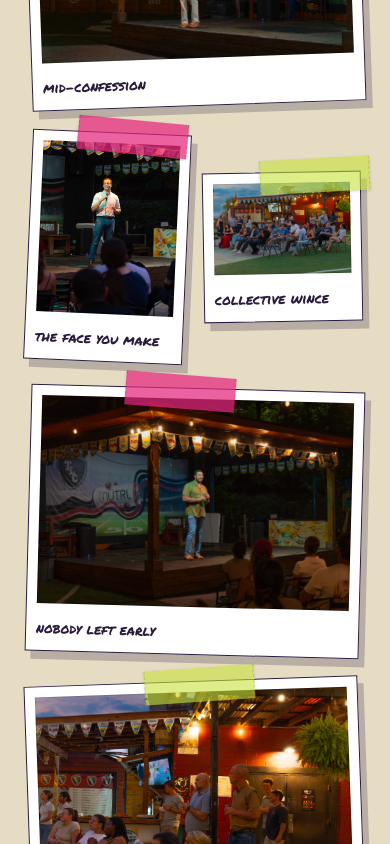
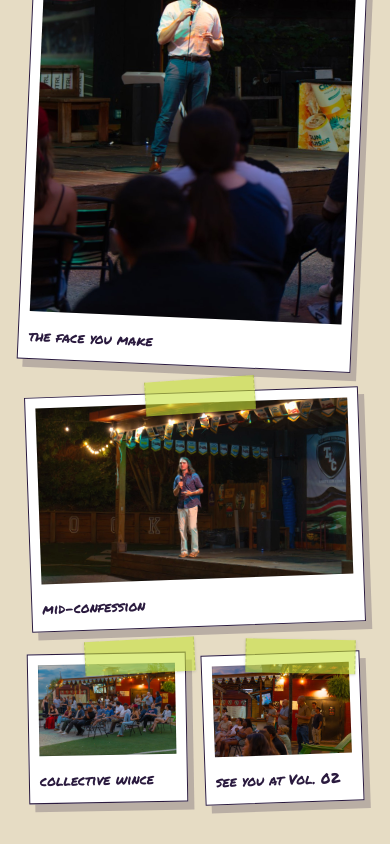
Before and after one commit to inspirecolumbia/screwupnights, a Next.js app: page / in a window 390 px wide. Shown: the part 2660-3504 px from the top of the page. Built offline with nearby package versions, Linux system fonts and the light colour scheme.

Commit message:
Rework the Evidence section around one lead photo

```diff
--- a/app/globals.css
+++ b/app/globals.css
@@ -1348,20 +1348,26 @@ main:focus {
   gap: 28px 22px;
   align-items: start;
 }
-.ev-1 { grid-column: 1 / 6; }
-.ev-2 { grid-column: 6 / 9; margin-top: 18px; }
-.ev-3 { grid-column: 9 / 13; }
-.ev-4 { grid-column: 2 / 7; margin-top: -40px; }
-.ev-5 { grid-column: 7 / 12; }
-.ev-1 img,
-.ev-3 img,
-.ev-4 img,
-.ev-5 img {
+/* One lead portrait on the left, the stage shot wide on top of the right
+   column, two crowd shots under it. */
+.ev-1 { grid-column: 6 / 13; grid-row: 1; }
+.ev-2 { grid-column: 1 / 6; grid-row: 1 / 3; }
+.ev-3 { grid-column: 6 / 10; grid-row: 2; }
+.ev-4 { grid-column: 10 / 13; grid-row: 2; }
+.ev-1 img {
+  /* tighter than the 3:2 original so the speaker fills more of the frame,
+     and lifted because the stage was shot in near darkness */
+  aspect-ratio: 16 / 9;
+  object-fit: cover;
+  object-position: 50% 70%;
+  filter: brightness(1.3) contrast(0.96);
+}
+.ev-3 img {
   aspect-ratio: 3 / 2;
   object-fit: cover;
 }
-.ev-2 img {
-  aspect-ratio: 4 / 5;
+.ev-4 img {
+  aspect-ratio: 4 / 3;
   object-fit: cover;
 }
 @media (max-width: 760px) {
@@ -1370,18 +1376,24 @@ main:focus {
     gap: 26px 16px;
   }
   .ev-1,
-  .ev-4,
-  .ev-5 {
+  .ev-2,
+  .ev-3,
+  .ev-4 {
+    grid-row: auto;
+  }
+  .ev-2 {
     grid-column: span 2;
-    margin-top: 0;
+    order: -1;
   }
-  .ev-2,
-  .ev-3 {
+  .ev-1 {
+    grid-column: span 2;
+  }
+  .ev-3,
+  .ev-4 {
     grid-column: auto;
-    margin-top: 0;
   }
-  .ev-3 {
-    margin-top: 40px;
+  .ev-4 img {
+    aspect-ratio: 3 / 2;
   }
 }
 
--- a/app/page.tsx
+++ b/app/page.tsx
@@ -66,15 +66,6 @@ const EVIDENCE = [
     caption: "collective wince",
     r: "-1deg",
     tape: "lime",
-  },
-  {
-    src: "/proto/n01-nobody-left-early.jpg",
-    w: 1400,
-    h: 933,
-    alt: "A wide view of the stage with a speaker mid-story and the audience watching.",
-    caption: "nobody left early",
-    r: "1.5deg",
-    tape: "pink",
   },
   {
     src: "/proto/n01-bar-crowd.jpg",
@@ -354,7 +345,7 @@ export default async function Home({
                       alt={p.alt}
                       width={p.w}
                       height={p.h}
-                      sizes="(max-width: 760px) 90vw, 420px"
+                      sizes="(max-width: 760px) 90vw, 560px"
                     />
                     <figcaption>{p.caption}</figcaption>
                   </figure>
```
